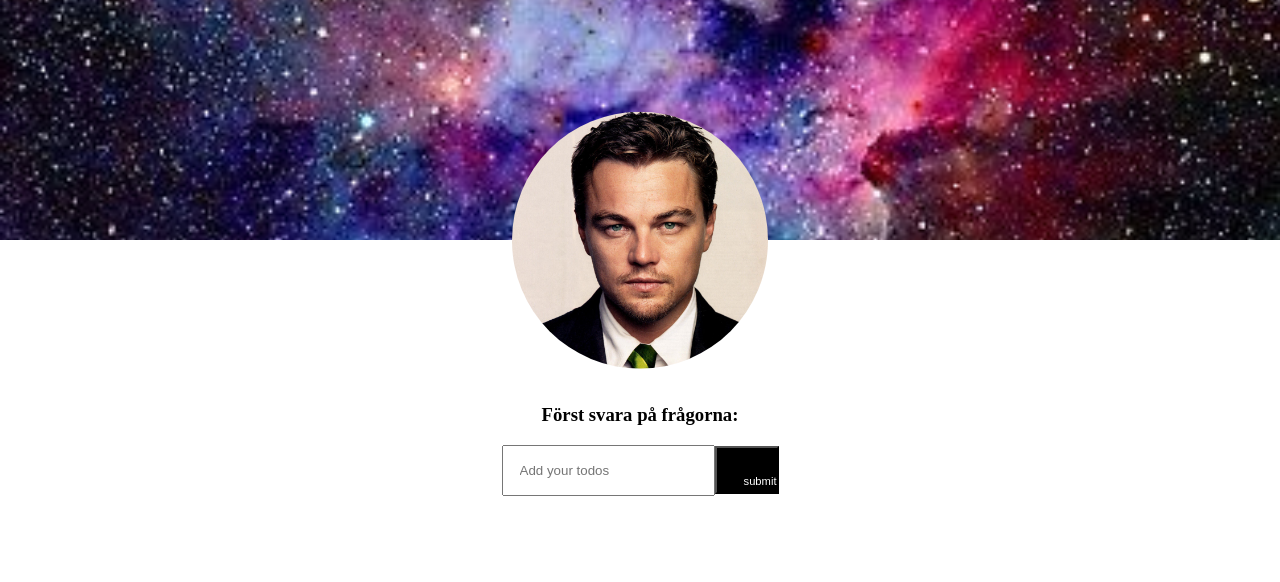
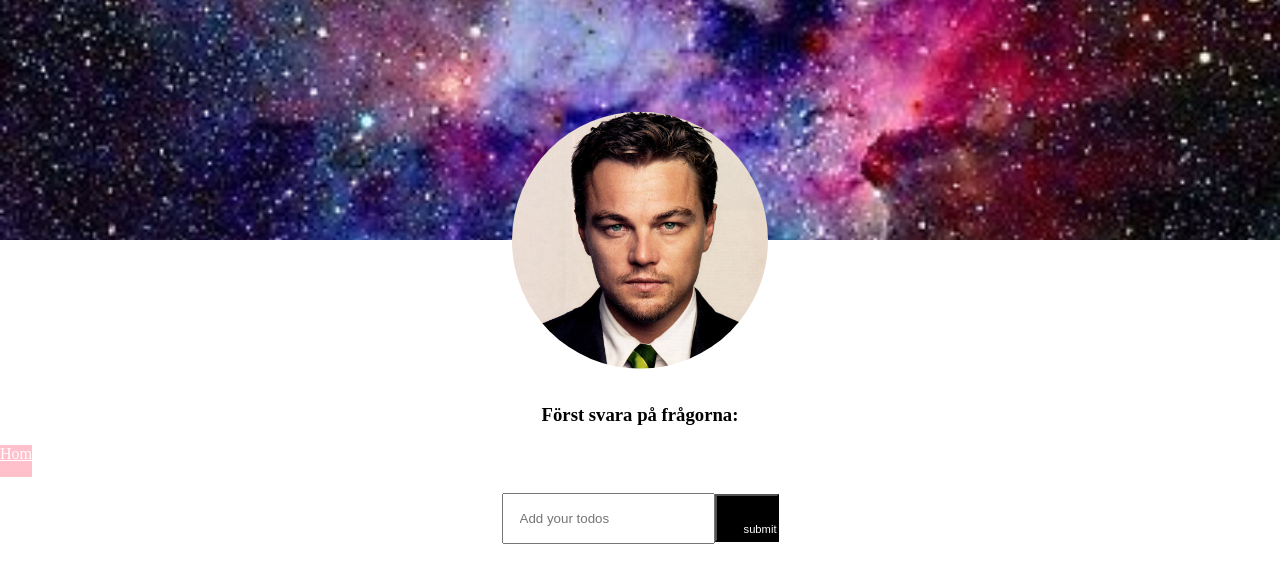
Before and after one commit to 1974pontus/R-U-CHORE, a React (Create React App) app: page /profile-view in a window 1280 px wide. Shown: the top 582 px of the page. Built offline with nearby package versions, Linux system fonts and the light colour scheme.

Commit message:
Trying to make button work in Layout.tsx

```diff
--- a/src/components/Layout.tsx
+++ b/src/components/Layout.tsx
@@ -1,18 +1,24 @@
-import React, { useState } from "react";
+import React, { useState, useEffect } from "react";
 import Header from "./viewContainer/Header";
 import Title from "./viewContainer/Title";
 import MainView from "./viewContainer/MainView";
 import ProfileImg from "./viewContainer/ProfileImg";
 import profileData, { ProfileData } from "./viewContainer/ProfileData";
+import { withRouter, RouteComponentProps } from "react-router-dom";
+
 
 
 //tagit bort footer från layout, footer ligger i MainView och ska läggas in i PofileView?/AddTodoForm?
 /* import Footer from "./ViewContainer/Footer";
 <Footer buttontext="klar" inputplaceholder="hej"></Footer>  */
 
+//David visade
+// this RouteComponentProps is imported from
+// react-router-dom and is used to setState that is the inicial page [0]
+type Props = RouteComponentProps
 
 
-const Layout = () => {
+const Layout = (props: Props) => {
   const [profile, setProfile] = useState<ProfileData>(profileData[0]);
 
   const handleProfileSelected = (profile: ProfileData) => {
@@ -20,22 +26,27 @@ const Layout = () => {
   };
 
   /* Klicka på submit-knappen och du får profilen loggad i consolen */
-  console.log(profile);
+
+  //This is allows us to make the LinkButton clear and
+  //go back to profileData[0]
+   useEffect(() => {
+     if ( props.location.pathname) {
+//  console.log('hej')
+    setProfile(profile)
+    }
+   }, )
 
   return (
     <React.Fragment>
-      <ProfileImg profile={profile}
-      />
-      <Header
-        profile={profile}
-      />
+      <ProfileImg profile={profile} />
+      <Header profile={profile} />
       <Title name="Först svara på frågorna:" />
       <MainView profile={profile} onProfilSelected={handleProfileSelected} />
     </React.Fragment>
   );
 };
 
-export default Layout;
+export default withRouter(Layout);
 
 // const marginbottom: CSSProperties = {
 //   marginBottom: '6rem',
--- a/src/components/ViewContainer/MainView.tsx
+++ b/src/components/ViewContainer/MainView.tsx
@@ -3,6 +3,7 @@ import { Switch, Route } from 'react-router-dom';
 import QuestionForm from "./QuestionForm";
 import ProfileView from './ProfileView';
 import { ProfileData } from "./ProfileData";
+import LinkButton from './LinkButton';
 
 
 
@@ -20,6 +21,7 @@ const MainView = (props: Props) => {
                 <QuestionForm onSubmit={props.onProfilSelected}/>
             </Route>
             <Route path="/profile-view">
+                <LinkButton />
                 <ProfileView profile={props.profile}/>
             </Route>
 
--- a/src/components/ViewContainer/ProfileData.ts
+++ b/src/components/ViewContainer/ProfileData.ts
@@ -7,13 +7,12 @@ interface Todo  {
 
 export interface ProfileData  {
     id: string
-    profileImg?: string
-    headerImg?: string
+    profileImg?: string | undefined
+    headerImg?: string | undefined
     alt: string
     style: CSSProperties
     titel: string
     initialTodos: Array<Todo>
-
 }
 
 const profileData: ProfileData[] = [
--- a/src/components/ViewContainer/QuestionForm.tsx
+++ b/src/components/ViewContainer/QuestionForm.tsx
@@ -1,10 +1,7 @@
-import React, { FormEvent } from "react";
+import React, { FormEvent, CSSProperties } from "react";
 import { Redirect } from 'react-router-dom'
-// import { CSSProperties } from "react";
 import FormField from "./FormField";
 import profileData, { ProfileData } from "./ProfileData";
-
-
 
 interface Props {
   onSubmit: (profil: ProfileData) => void;
@@ -44,7 +41,7 @@ class QuestionForm extends React.Component<Props, State> {
       // hämta zlatan från databasen spara det i state.
       //skicka state till layout och profileview.
     }
-    if (this.state.question1 === false && this.state.question2 === false && this.state.question3 === true) {
+    if (this.state.question2 === false && this.state.question3 === true) {
       this.props.onSubmit(profileData[3])
       // hämta nerd från databasen spara det i state.
       //skicka state till layout och profileview.
@@ -69,6 +66,7 @@ class QuestionForm extends React.Component<Props, State> {
 
 
     return (
+      <div style={questionForm}>
       <form onSubmit={this.handleOnSubmit}>
         <p>Gillar du fushion?</p>
         <input
@@ -120,20 +118,22 @@ class QuestionForm extends React.Component<Props, State> {
         />
         <label htmlFor="Q3No">Nej</label>
         <br />
+        <br />
         <FormField
           onChange={(name) => this.setState({ name })}
           buttonText="Submit"
           placeHolder="What´s your name?"
         />
       </form>
+      </div>
     );
   }
 }
 
-// const questionForm: CSSProperties = {
-//   marginTop: "4rem",
-//   textAlign: "center",
-//   width: "100%"
-// };
+const questionForm: CSSProperties = {
+  marginTop: "2rem",
+  textAlign: "center",
+  width: "100%"
+};
 
 export default QuestionForm;
--- /dev/null
+++ b/src/components/viewContainer/LinkButton.tsx
@@ -0,0 +1,26 @@
+import React, { CSSProperties } from 'react'
+import { Link } from 'react-router-dom'
+
+
+
+function LinkButton() {
+    return (
+        <Link style={showButton} to="/">
+            Home
+        </Link>
+    )
+
+}
+
+
+export default LinkButton
+
+const showButton: CSSProperties = {
+    textAlign: "center",
+    width: "2rem",
+    height: '2rem',
+    backgroundColor: 'pink',
+    color: 'white',
+    display:'flex',
+    justifyContent: 'flexStart'
+  }
```
Also changed, not shown: src/components/ViewContainer/ProfileView.tsx (+11 -1 lines).
